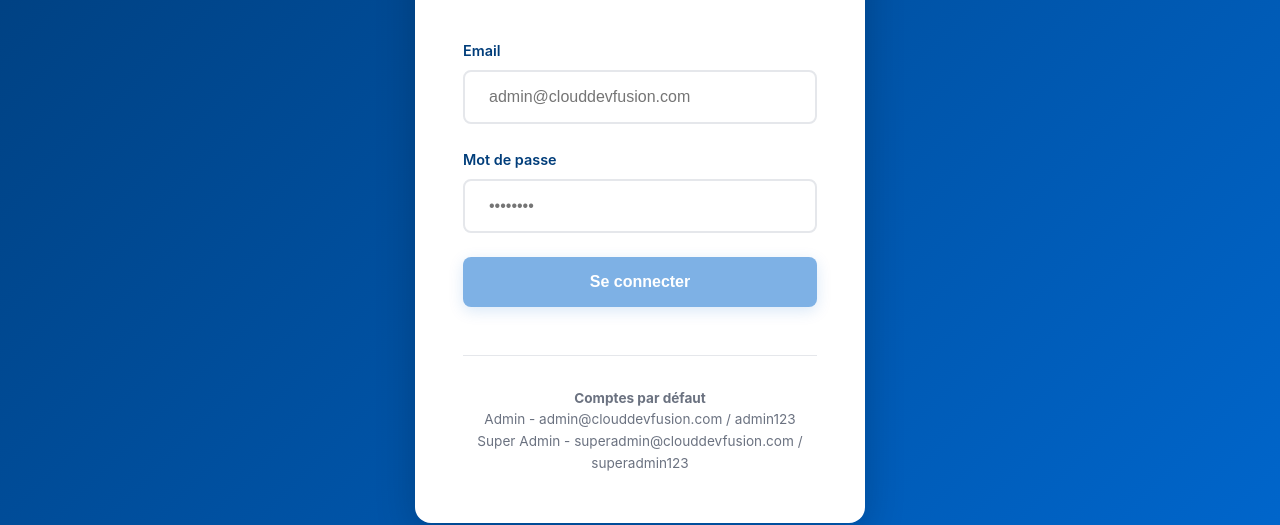
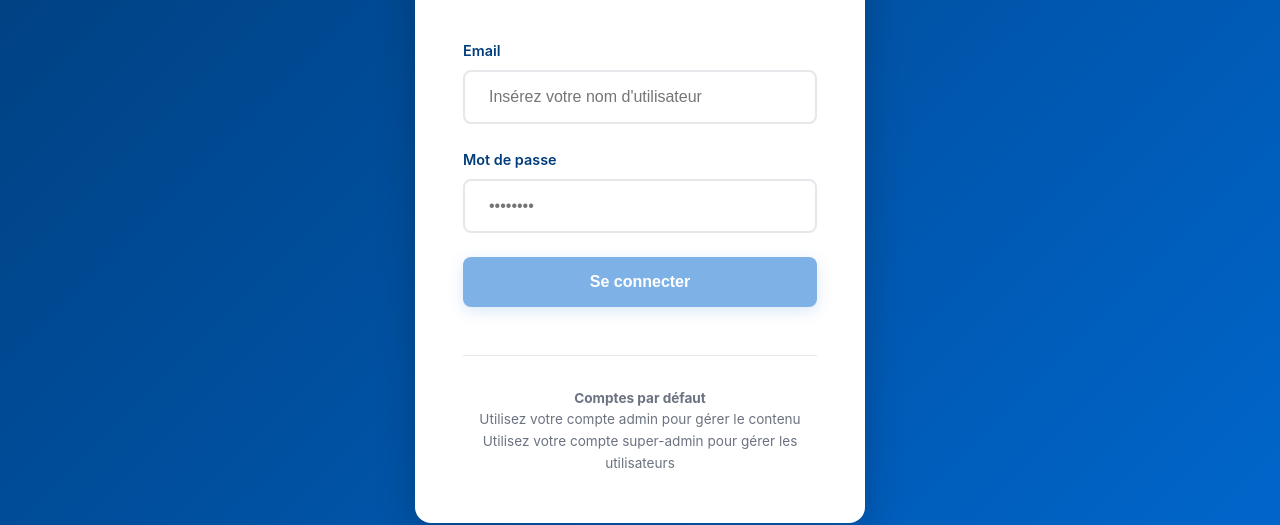
Before and after one commit to mikou-mouad/clouddevfusion-academy, an Angular app in the folder frontend/: page /admin/login in a window 1280 px wide. Shown: the part 247-772 px from the top of the page. Built offline with nearby package versions, Linux system fonts and the light colour scheme; no server answers.

Commit message:
Remove user creds from admin page

```diff
--- a/frontend/src/app/features/admin/login/login.component.html
+++ b/frontend/src/app/features/admin/login/login.component.html
@@ -17,7 +17,7 @@
             id="email"
             [(ngModel)]="email"
             name="email"
-            placeholder="admin@clouddevfusion.com"
+            placeholder="Insérez votre nom d'utilisateur"
             class="form-input"
             required
             [disabled]="loading">
@@ -48,8 +48,8 @@
       <div class="login-footer">
         <p class="login-info">
           <strong>Comptes par défaut</strong><br>
-          Admin - admin&#64;clouddevfusion.com / admin123<br>
-          Super Admin - superadmin&#64;clouddevfusion.com / superadmin123
+          Utilisez votre compte admin pour gérer le contenu<br>
+          Utilisez votre compte super-admin pour gérer les utilisateurs
         </p>
       </div>
     </div>
```
